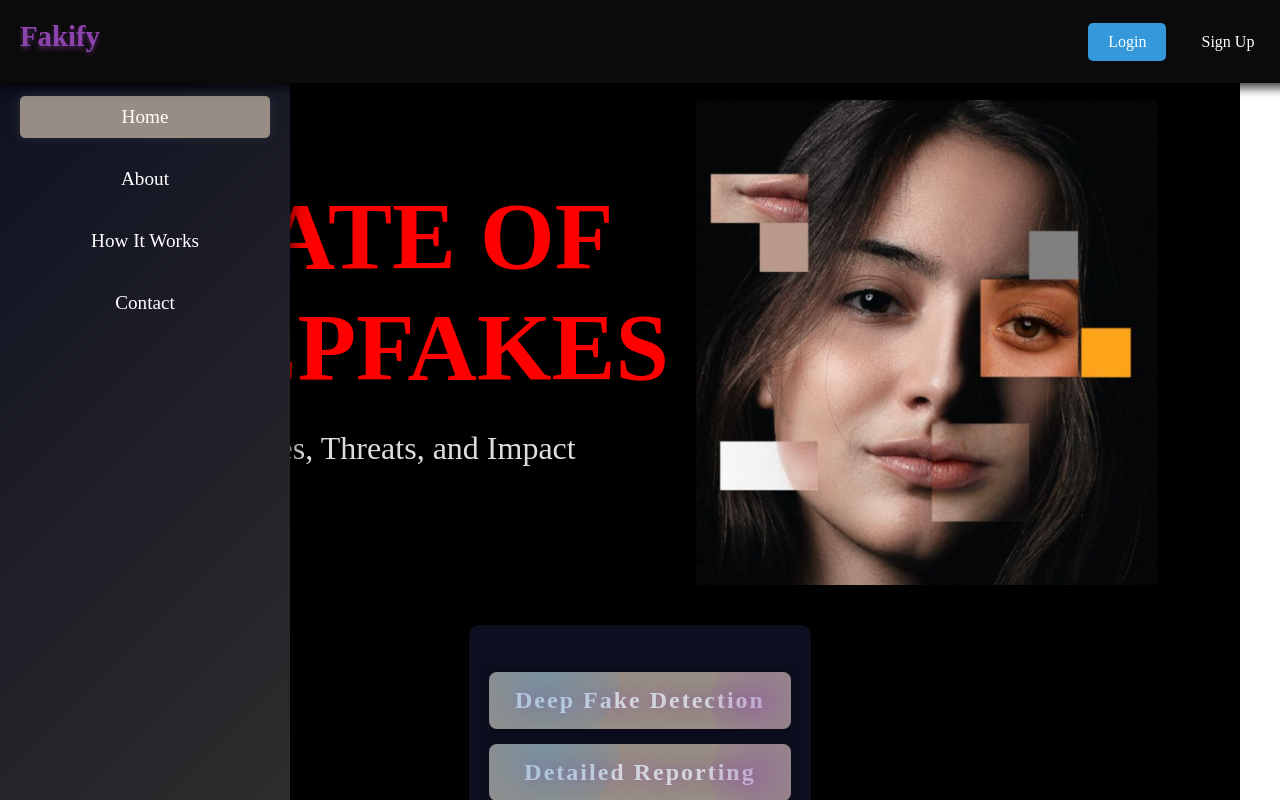
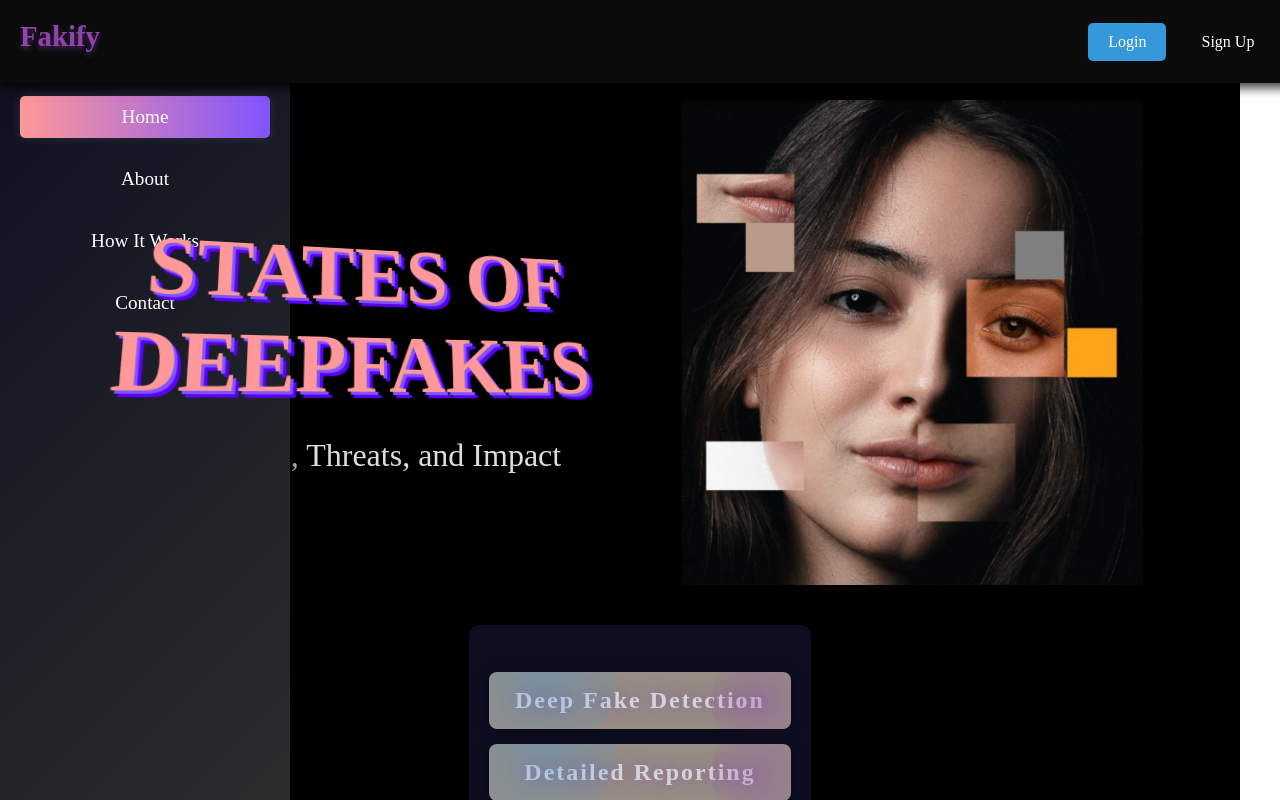
Before and after one commit to NAME-ASHWANIYADAV/fakifyfrontend, a React (Create React App) app: page / in a window 1280 px wide. Shown: the top 800 px of the page. Built offline with nearby package versions, Linux system fonts and the light colour scheme.

Commit message:
changed css

```diff
--- a/src/pages/Home.js
+++ b/src/pages/Home.js
@@ -63,7 +63,7 @@ const Home = () => {
       <main className="main-content" style={heroSectionStyle}>
         {/* Hero Section */}
         <div style={textSectionStyle}>
-          <h1 style={titleStyle}>STATE OF DEEPFAKES</h1>
+          <h1 className='main-text' >STATES OF DEEPFAKES</h1>
           <p style={subtitleStyle}>Realities, Threats, and Impact</p>
         </div>
         <div style={imageSectionStyle}>
--- a/src/styles/Home.css
+++ b/src/styles/Home.css
@@ -10,6 +10,16 @@
   text-align: center;
   padding: 20px;
 }
+
+.main-text{
+
+  font-size: 80px;
+  font-weight: bold;
+  color: #FF9898;
+  text-shadow: 3px 3px 0px #8054FF,   /* 3D shadow effect */
+               6px 6px 0px #5A00FF;  /* Deeper shadow for depth */
+  transform: perspective(500px) rotateX(10deg) rotateY(10deg);
+  }
 
 .hero-section {
   display: flex;
@@ -39,7 +49,7 @@
 }
 
 .title {
-  color: red;
+  color: #8054FF;
   font-size: 6rem;
   font-weight: bold;
   margin: 0;
--- a/src/styles/Sidebar.css
+++ b/src/styles/Sidebar.css
@@ -61,7 +61,8 @@ ul li a {
 
 ul li a:hover,
 ul li a.active {
-    background-color: #978d85; /* Purple background on hover and active state */
+    background: linear-gradient(90deg, #FF9898, #8054FF);
+/* Purple background on hover and active state */
     color: #ffffff;
     box-shadow: 0 0 10px rgba(43,48,60,255); /* Purple glow effect */
 }
```
